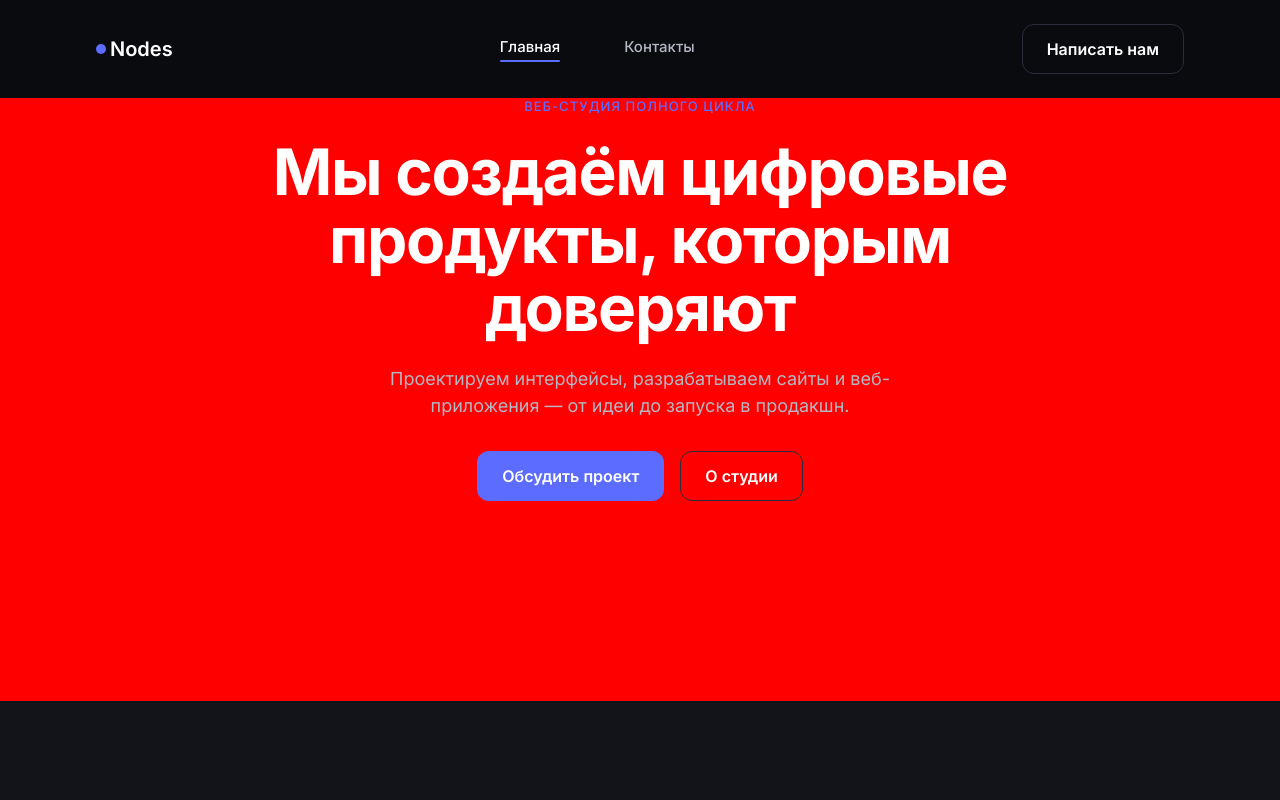
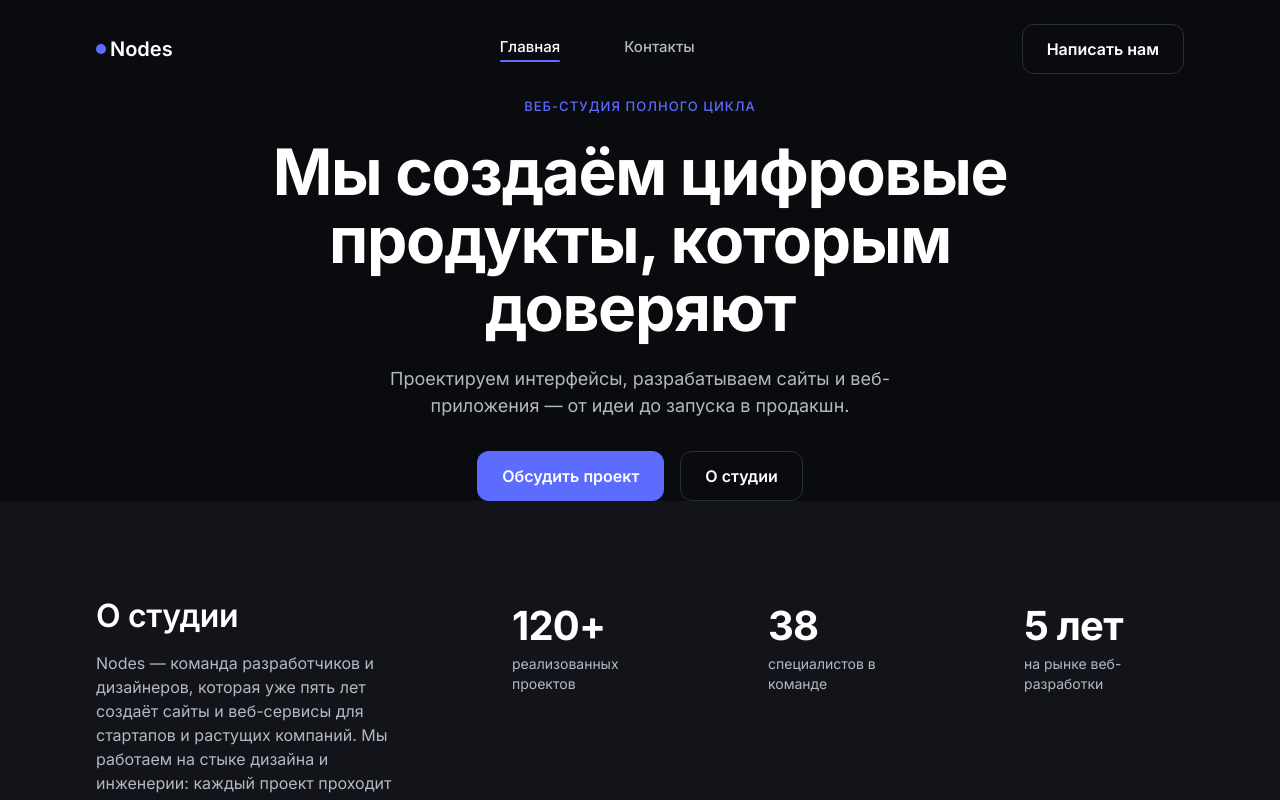
Before and after one commit to ladashum/nodes-studio, a React (Vite) app: page / in a window 1280 px wide. Shown: the top 800 px of the page. Built offline with nearby package versions, Linux system fonts and the light colour scheme.

Commit message:
Remove !important from padding and background

```diff
--- a/src/components/HeroSection/HeroSection.module.css
+++ b/src/components/HeroSection/HeroSection.module.css
@@ -5,8 +5,7 @@
   text-align: center;
   gap: var(--spacing-lg);
   padding-top: var(--spacing-3xl);
-  padding-bottom: 200px !important;
-  background: #ff0000 !important; /* красный */
+  padding-bottom: 200px;
 }
 
 .kicker {
```
